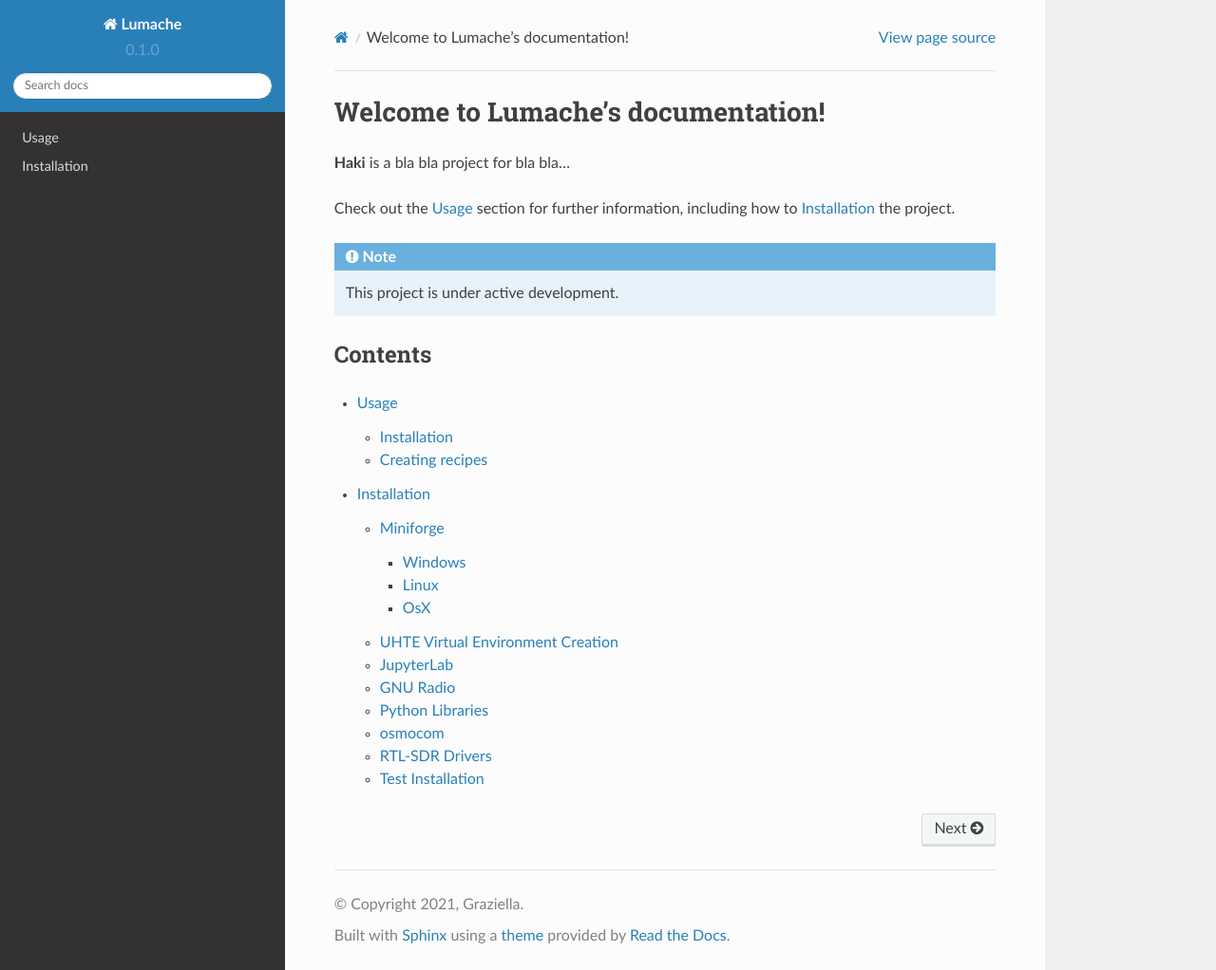
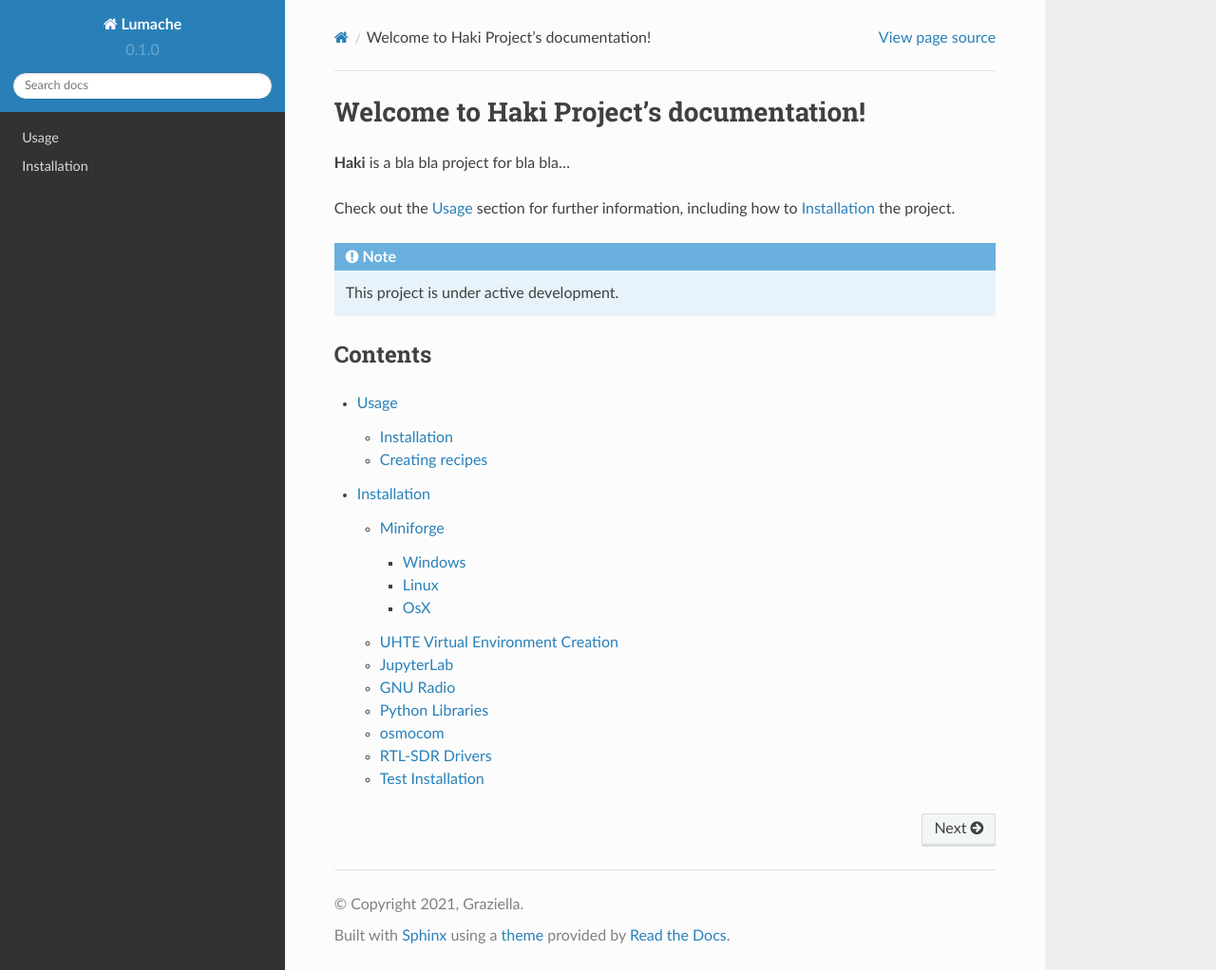
Before and after one commit to oakdemirci/rtdhaki, a Sphinx documentation site: the page built from docs/source/index.rst, in a window 1280 px wide and 1022 px high. Shown: the whole window at 95% size. Built offline with Sphinx 7.4.7 and the Read the Docs theme 2.0.0, drawn with Linux system fonts in a browser that asks for light colours.

Commit message:
Update index.rst

```diff
--- a/docs/source/index.rst
+++ b/docs/source/index.rst
@@ -1,4 +1,4 @@
-Welcome to Lumache's documentation!
+Welcome to Haki Project's documentation!
 ===================================
 
 **Haki** is a bla bla project for bla bla...
```
